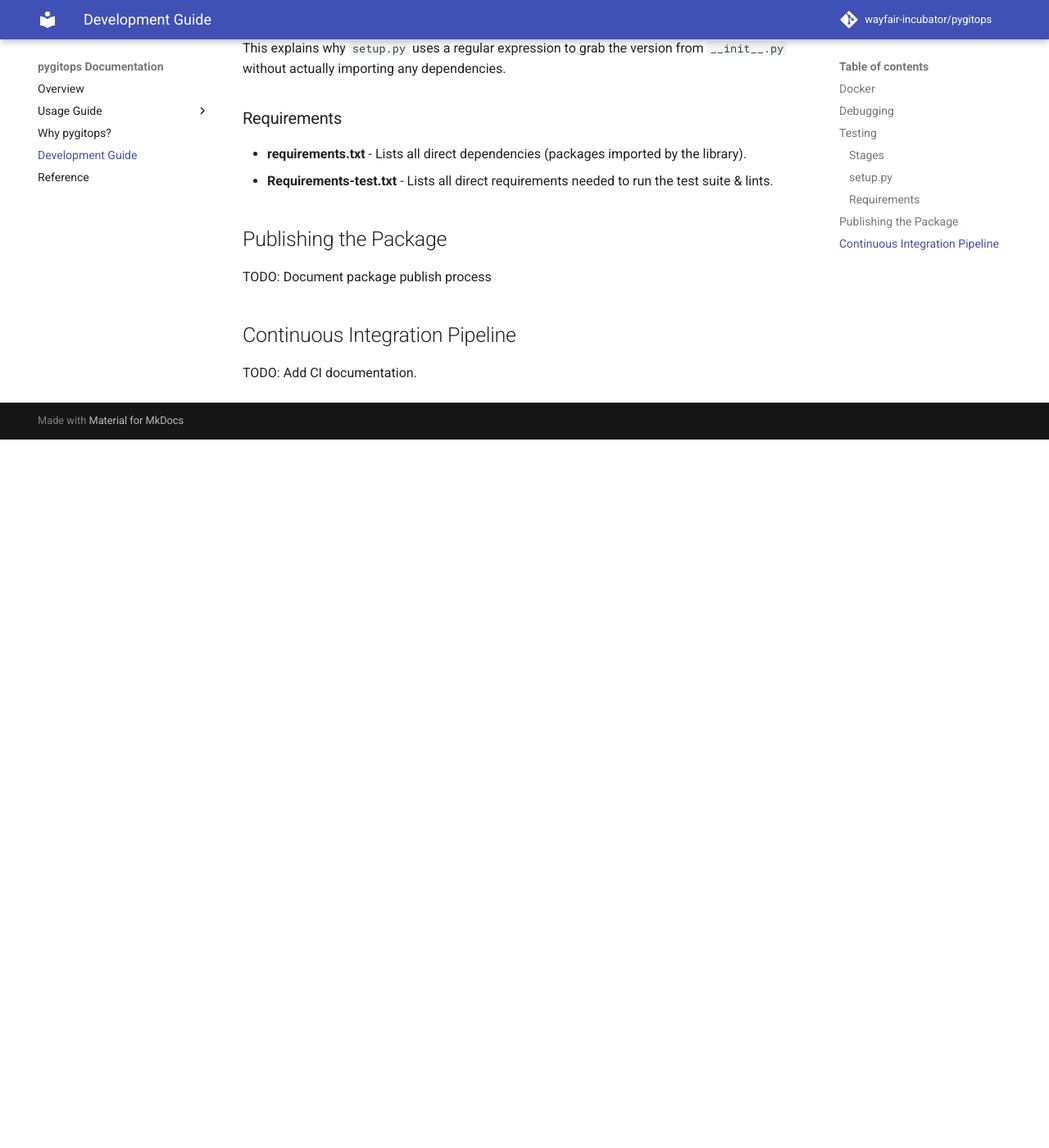
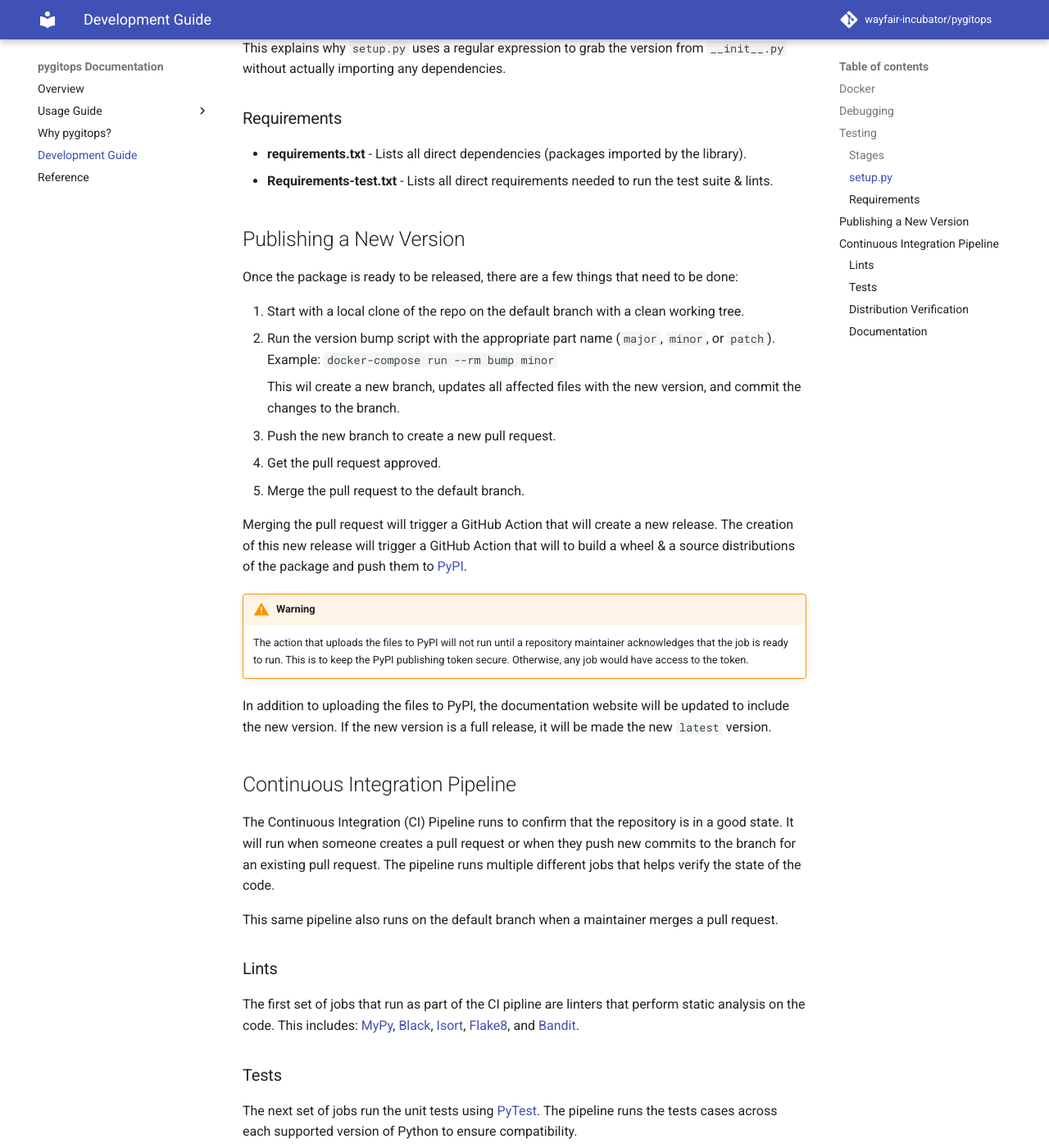
Before and after one commit to wayfair-incubator/pygitops, an MkDocs documentation site: the page built from docs/development-guide.md, in a window 1280 px wide and 1400 px high, scrolled down 2078 px. Shown: the whole window at 82% size. Built offline with MkDocs 1.6.1 and Material for MkDocs 9.7.7, drawn with Linux system fonts in a browser that asks for light colours; comment, search, counter and statistics services are not loaded; the version menu is left out; before the commit the page ends 2614 px from its top, so only the background shows below that; some of the changed text lies outside the part shown.

Commit message:
Add docs

```diff
--- a/docs/development-guide.md
+++ b/docs/development-guide.md
@@ -86,13 +86,69 @@
 * **requirements.txt** - Lists all direct dependencies (packages imported by the library).
 * **Requirements-test.txt** - Lists all direct requirements needed to run the test suite & lints.
 
-## Publishing the Package
+## Publishing a New Version
 
-TODO: Document package publish process
+Once the package is ready to be released, there are a few things that need to be done:
+
+1. Start with a local clone of the repo on the default branch with a clean working tree.
+2. Run the version bump script with the appropriate part name (`major`, `minor`, or `patch`).
+    Example: `docker-compose run --rm bump minor`
+
+    This wil create a new branch, updates all affected files with the new version, and commit the changes to the branch.
+
+3. Push the new branch to create a new pull request.
+4. Get the pull request approved.
+5. Merge the pull request to the default branch.
+
+Merging the pull request will trigger a GitHub Action that will create a new release. The creation of this new
+release will trigger a GitHub Action that will to build a wheel & a source distributions of the package and push them to
+[PyPI][pypi].
+
+!!! warning
+    The action that uploads the files to PyPI will not run until a repository maintainer acknowledges that the job is
+    ready to run. This is to keep the PyPI publishing token secure. Otherwise, any job would have access to the token.
+
+In addition to uploading the files to PyPI, the documentation website will be updated to include the new version. If the
+new version is a full release, it will be made the new `latest` version.
 
 ## Continuous Integration Pipeline
 
-TODO: Add CI documentation.
+The Continuous Integration (CI) Pipeline runs to confirm that the repository is in a good state. It will run when
+someone creates a pull request or when they push new commits to the branch for an existing pull request. The pipeline
+runs multiple different jobs that helps verify the state of the code.
+
+This same pipeline also runs on the default branch when a maintainer merges a pull request.
+
+### Lints
+
+The first set of jobs that run as part of the CI pipline are linters that perform static analysis on the code. This
+includes: [MyPy][mypy-docs], [Black][black-docs], [Isort][isort-docs], [Flake8][flake8-docs], and [Bandit][bandit-docs].
+
+### Tests
+
+The next set of jobs run the unit tests using [PyTest][pytest-docs]. The pipeline runs the tests cases across each
+supported version of Python to ensure compatibility.
+
+For each run of the test cases, the job will record the test results and code coverage information. The pipeline uploads
+the code coverage information to [CodeCov][codecov] to ensure that a pull request doesn't significantly reduce the total
+code coverage percentage or introduce a large amount of code that is untested.
+
+### Distribution Verification
+
+The next set of jobs build the wheel distribution, installs in into a virtual environment, and then runs Python to
+import the library version. This works as a smoke test to ensure that the library can be packaged correctly and used.
+The pipeline runs the tests cases across each supported version of Python to ensure compatibility.
+
+### Documentation
+
+The remaining jobs are all related to documentation.
+
+* A job runs each of the code examples that are used in the documentation to verify they produce the expected results.
+* A job builds the documentation in strict mode so that it will fail if there are any errors. The job records the
+    generated files so that the documentation website can be viewed in its rendered form.
+* When the pipeline is running as a result of a maintainer merging a pull request to the default branch, a job runs that
+    publishes the current state of the documentation to as the `dev` version. This will allow users to view the state of
+    the documentation as it has changed since a maintainer published the `latest` version.
 
 [usage-guide]: usage-guide/fundamentals.md
 [code of conduct]: https://github.com/wayfair-incubator/pygitops/blob/main/CODE_OF_CONDUCT.md
@@ -108,3 +164,5 @@
 [isort-docs]: https://pycqa.github.io/isort/
 [flake8-docs]: http://flake8.pycqa.org/en/stable/
 [bandit-docs]: https://bandit.readthedocs.io/en/stable/
+[pypi]: https://pypi.org/project/pygitops/
+[codecov]: https://about.codecov.io/
```
